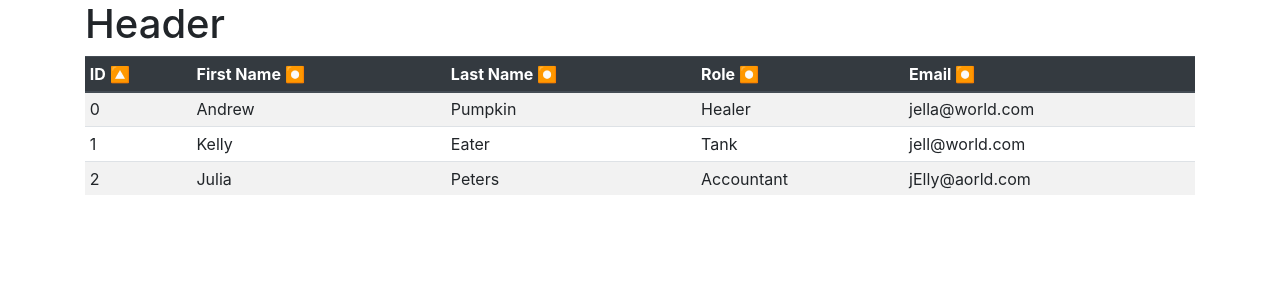
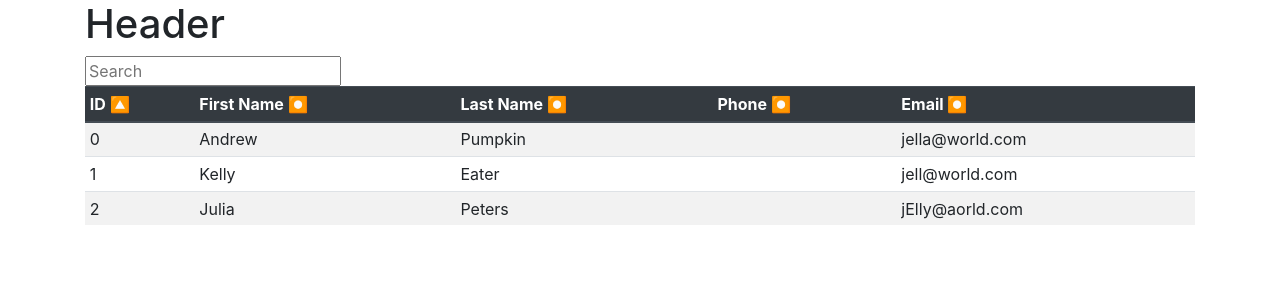
Before and after one commit to Andrew836-dev/user-list, a React (Create React App) app: page / in a window 1280 px wide. Shown: the top 300 px of the page. Built offline with nearby package versions, Linux system fonts and the light colour scheme.

Commit message:
added search bar to filter entries

```diff
--- a/src/App.js
+++ b/src/App.js
@@ -1,6 +1,7 @@
 import React, { Component } from 'react';
 // import './App.css';
 import TableContainer from './components/TableContainer';
+import SearchBar from "./components/SearchBar";
 import "bootstrap/dist/css/bootstrap.min.css";
 import API from "./API";
 import { paginate, sortArray } from "./utils";
@@ -9,7 +10,7 @@ const headers = [
   "id",
   "firstName",
   "lastName",
-  "role",
+  "phone",
   "email",
 ]
 
@@ -17,6 +18,7 @@ class App extends Component {
   state = {
     sortedBy: "id",
     sortAscending: true,
+    filter: "",
     completeList: [],
     displayList: [],
     perPage: 10,
@@ -25,10 +27,13 @@ class App extends Component {
 
   componentDidMount = () => {
     API.getUsers().then(list => {
+      console.log(list);
+      if (list) {
         this.setState({
           completeList: list,
           displayList: list.slice()
         });
+      }
     });
   }
 
@@ -36,7 +41,7 @@ class App extends Component {
     const { currentPage, perPage, displayList, sortedBy, sortAscending } = this.state;
     return (<>
       <div className="container">
-      <header><nav className="nav"><h1>Header</h1></nav></header>
+        <header><nav className="nav"><h1>Header</h1></nav><SearchBar onChange={this.handleFilter} /></header>
         <TableContainer
           displayData={paginate(displayList, currentPage, perPage)}
           sortedBy={sortedBy}
@@ -49,7 +54,11 @@ class App extends Component {
   }
 
   handleFilter = event => {
-
+    this.filterUserList(event.target.value)
+      .then(filteredList => {
+        if (!this.state.sortAscending) filteredList.reverse();
+        this.updateUserList(filteredList, this.state.sortedBy, this.state.sortAscending);
+      });
   }
 
   handleSortingClick = event => {
@@ -64,17 +73,27 @@ class App extends Component {
     else {
       this.sortUserList(sortedBy, !sortAscending)
         .then(sortedList => {
-        this.updateUserList(sortedList, sortedBy, !this.state.sortAscending);
+          this.updateUserList(sortedList, sortedBy, !sortAscending);
         });
     }
   }
 
   updateUserList = (newList, field = "id", sortAscending = true) => {
     this.setState({
+      displayList: newList,
       sortedBy: field,
       sortAscending: sortAscending,
-        displayList: newList,
     });
+  }
+
+  filterUserList = async (term) => {
+    const { completeList, sortedBy} = this.state
+    return sortArray(completeList, sortedBy)
+      .then(sortedList => sortedList.filter(employee => {
+      return headers.some(header => {
+        return employee[header].toString().toLowerCase().includes(term.toLowerCase())
+      });
+    }));
   }
 
   sortUserList = async (field, sortAscending) => {
--- /dev/null
+++ b/src/components/SearchBar/index.js
@@ -0,0 +1,10 @@
+import React from "react";
+
+function SearchBar(props) {
+  return <input
+    type="text"
+    placeholder="Search"
+    onChange={props.onChange}
+  />
+}
+export default SearchBar;
```
Lines whose indentation alone changed are shown as unchanged.
